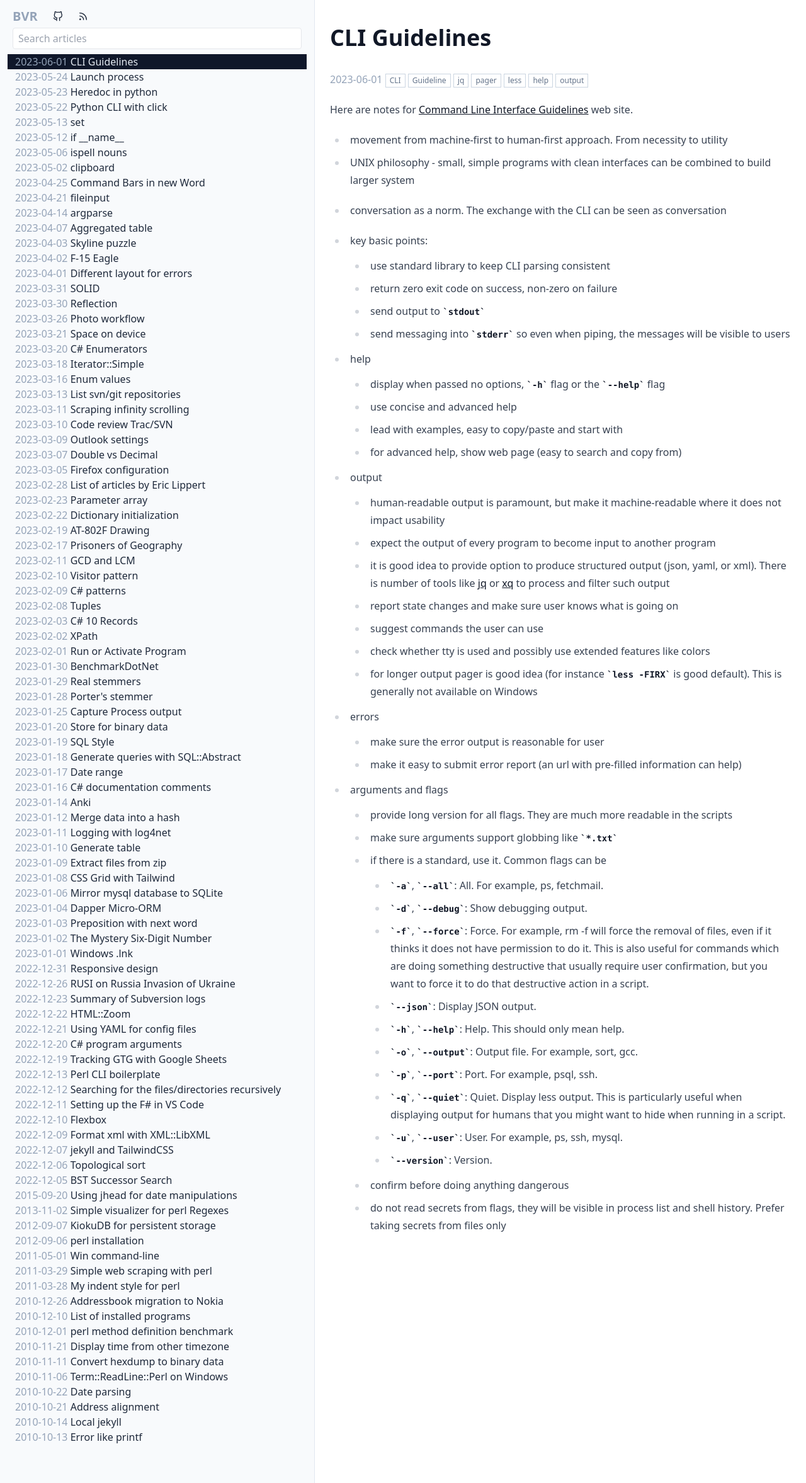
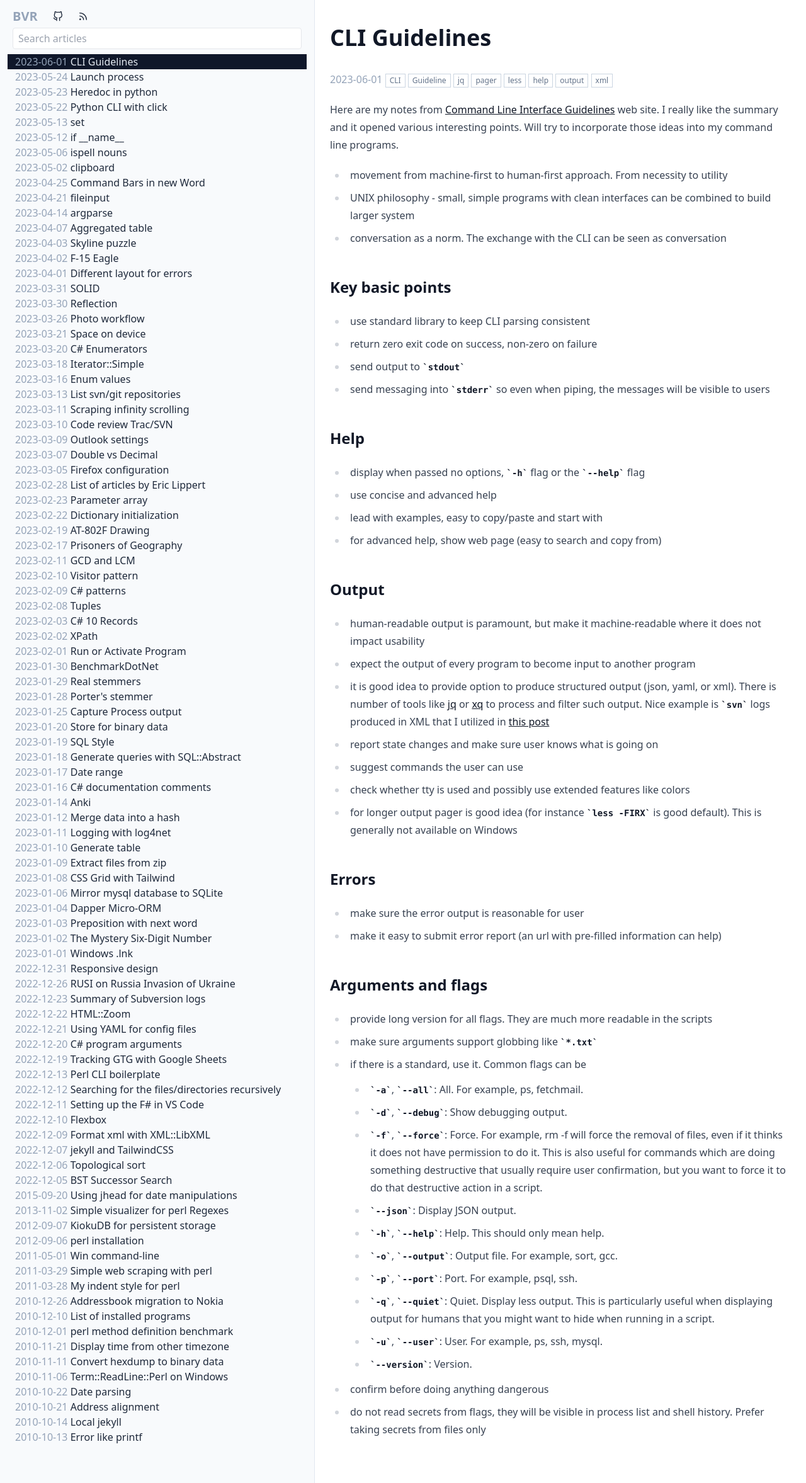
Before and after one commit to bvr/bvr.github.io, a Jekyll site: the page built from _posts/2023-06-01-cli-guidelines.md, in a window 1280 px wide. Shown: the whole page at 63% size. Built offline with Jekyll 4.4.1, drawn with Linux system fonts in a browser that asks for light colours.

Commit message:
Improved formatting, some extra text

```diff
--- a/_posts/2023-06-01-cli-guidelines.md
+++ b/_posts/2023-06-01-cli-guidelines.md
@@ -10,54 +10,60 @@ tags:
   - less
   - help
   - output
+  - xml
 ---
-Here are notes for [Command Line Interface Guidelines][1] web site.
+Here are my notes from [Command Line Interface Guidelines][1] web site. I really like the summary and it opened various interesting points. Will try to incorporate those ideas into my command line programs.
 
  - movement from machine-first to human-first approach. From necessity to utility
  - UNIX philosophy - small, simple programs with clean interfaces can be combined to build larger system
  - conversation as a norm. The exchange with the CLI can be seen as conversation
 
- - key basic points:
-   - use standard library to keep CLI parsing consistent
-   - return zero exit code on success, non-zero on failure
-   - send output to `stdout`
-   - send messaging into `stderr` so even when piping, the messages will be visible to users
+## Key basic points
 
- - help
-   - display when passed no options, `-h` flag or the `--help` flag
-   - use concise and advanced help
-   - lead with examples, easy to copy/paste and start with
-   - for advanced help, show web page (easy to search and copy from)
+ - use standard library to keep CLI parsing consistent
+ - return zero exit code on success, non-zero on failure
+ - send output to `stdout`
+ - send messaging into `stderr` so even when piping, the messages will be visible to users
 
- - output
-   - human-readable output is paramount, but make it machine-readable where it does not impact usability
-   - expect the output of every program to become input to another program
-   - it is good idea to provide option to produce structured output (json, yaml, or xml). There is number of tools like [jq][2] or [xq][3] to process and filter such output
-   - report state changes and make sure user knows what is going on
-   - suggest commands the user can use
-   - check whether tty is used and possibly use extended features like colors
-   - for longer output pager is good idea (for instance `less -FIRX` is good default). This is generally not available on Windows
+## Help
 
- - errors
-   - make sure the error output is reasonable for user
-   - make it easy to submit error report (an url with pre-filled information can help)
+ - display when passed no options, `-h` flag or the `--help` flag
+ - use concise and advanced help
+ - lead with examples, easy to copy/paste and start with
+ - for advanced help, show web page (easy to search and copy from)
 
- - arguments and flags
-   - provide long version for all flags. They are much more readable in the scripts
-   - make sure arguments support globbing like `*.txt`
-   - if there is a standard, use it. Common flags can be
-     - `-a`, `--all`: All. For example, ps, fetchmail.
-     - `-d`, `--debug`: Show debugging output.
-     - `-f`, `--force`: Force. For example, rm -f will force the removal of files, even if it thinks it does not have permission to do it. This is also useful for commands which are doing something destructive that usually require user confirmation, but you want to force it to do that destructive action in a script.
-     - `--json`: Display JSON output.
-     - `-h`, `--help`: Help. This should only mean help.
-     - `-o`, `--output`: Output file. For example, sort, gcc.
-     - `-p`, `--port`: Port. For example, psql, ssh.
-     - `-q`, `--quiet`: Quiet. Display less output. This is particularly useful when displaying output for humans that you might want to hide when running in a script.
-     - `-u`, `--user`: User. For example, ps, ssh, mysql.
-     - `--version`: Version.
-   - confirm before doing anything dangerous
-   - do not read secrets from flags, they will be visible in process list and shell history. Prefer taking secrets from files only
+## Output
+
+ - human-readable output is paramount, but make it machine-readable where it does not impact usability
+ - expect the output of every program to become input to another program
+ - it is good idea to provide option to produce structured output (json, yaml, or xml). There is number of tools like [jq][2] or [xq][3] to process and filter such output. Nice example is `svn` logs produced in XML that I utilized in [this post]({% post_url 2022-12-23-svn-logs %})
+ - report state changes and make sure user knows what is going on
+ - suggest commands the user can use
+ - check whether tty is used and possibly use extended features like colors
+ - for longer output pager is good idea (for instance `less -FIRX` is good default). This is generally not available on Windows
+
+## Errors
+
+ - make sure the error output is reasonable for user
+ - make it easy to submit error report (an url with pre-filled information can help)
+
+## Arguments and flags
+
+ - provide long version for all flags. They are much more readable in the scripts
+ - make sure arguments support globbing like `*.txt`
+ - if there is a standard, use it. Common flags can be
+   - `-a`, `--all`: All. For example, ps, fetchmail.
+   - `-d`, `--debug`: Show debugging output.
+   - `-f`, `--force`: Force. For example, rm -f will force the removal of files, even if it thinks it does not have permission to do it. This is also useful for commands which are doing something destructive that usually require user confirmation, but you want to force it to do that destructive action in a script.
+   - `--json`: Display JSON output.
+   - `-h`, `--help`: Help. This should only mean help.
+   - `-o`, `--output`: Output file. For example, sort, gcc.
+   - `-p`, `--port`: Port. For example, psql, ssh.
+   - `-q`, `--quiet`: Quiet. Display less output. This is particularly useful when displaying output for humans that you might want to hide when running in a script.
+   - `-u`, `--user`: User. For example, ps, ssh, mysql.
+   - `--version`: Version.
+ - confirm before doing anything dangerous
+ - do not read secrets from flags, they will be visible in process list and shell history. Prefer taking secrets from files only
 
 [1]: https://clig.dev/
 [2]: https://jqlang.github.io/jq/
```
